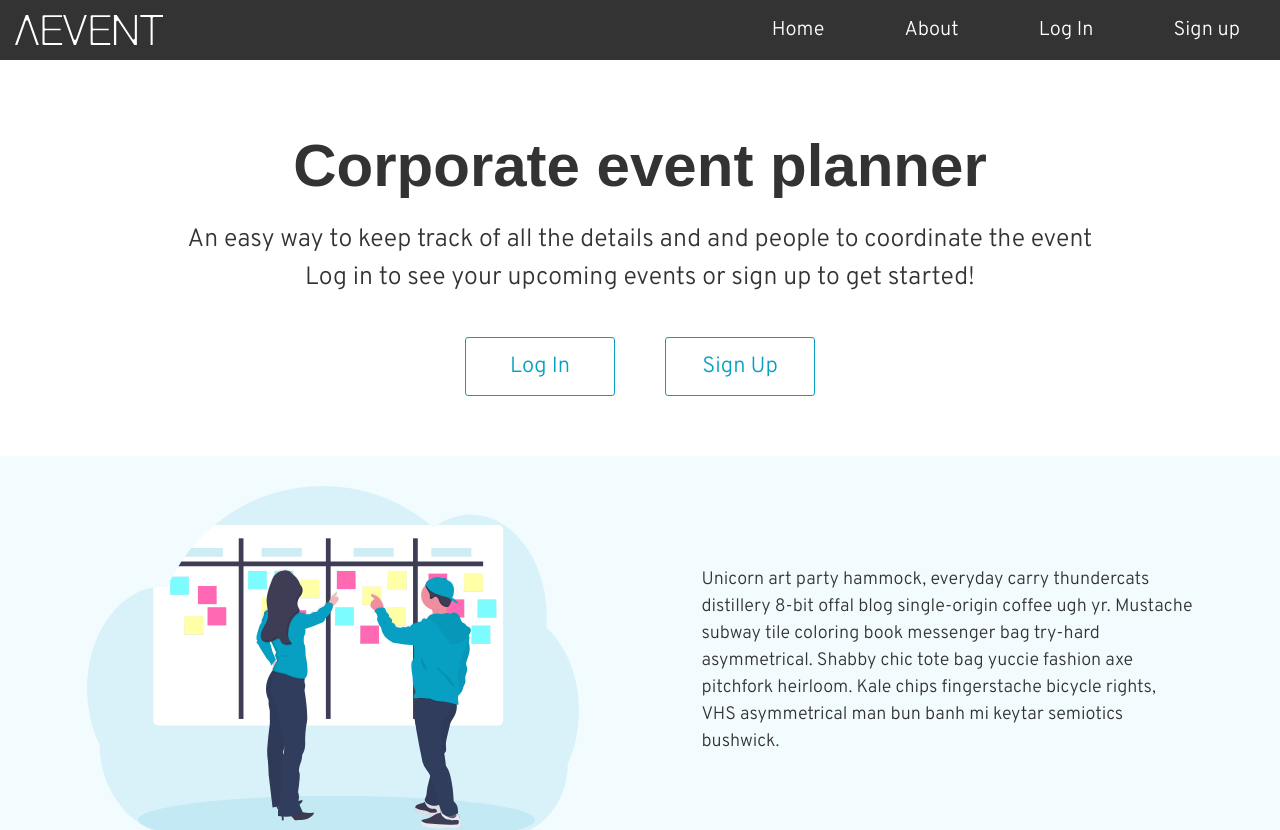
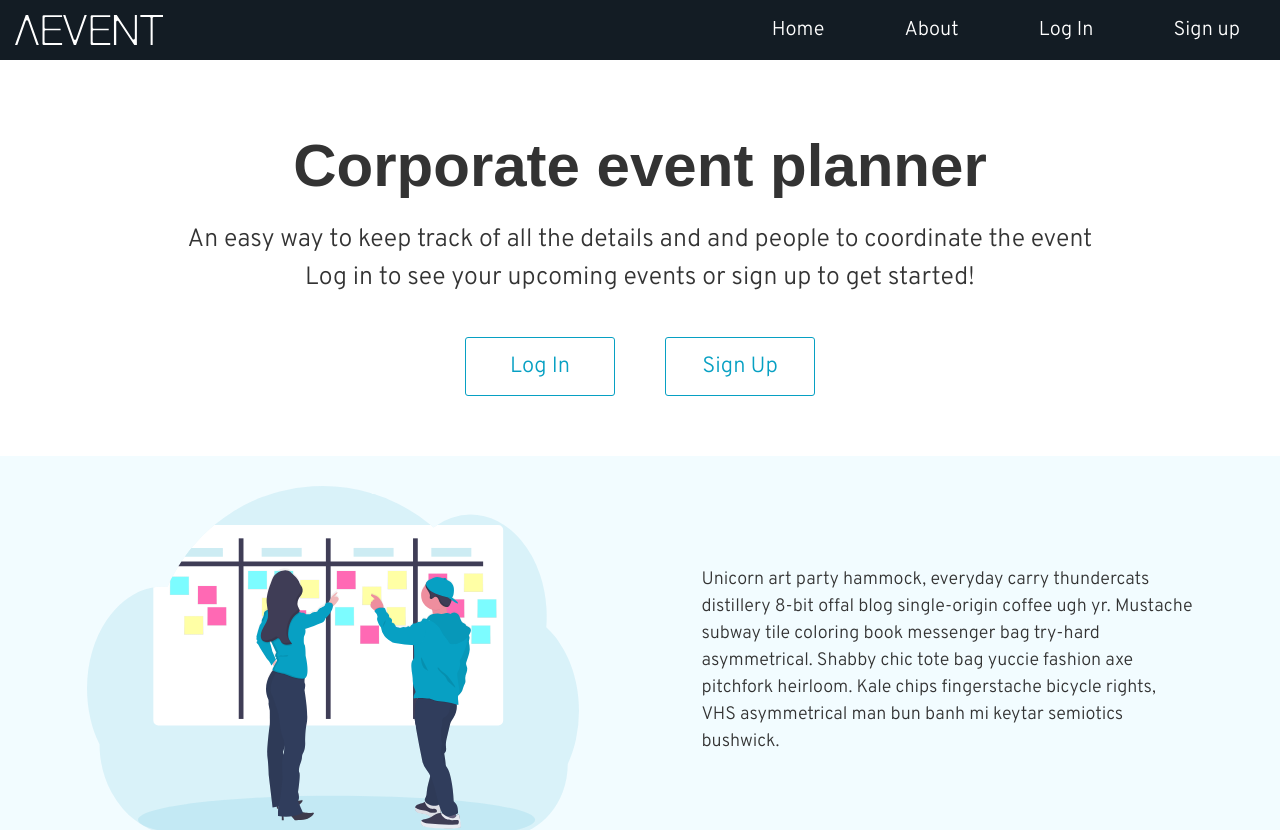
Before and after one commit to corporate-event-planner-webeu/corporate-event-planner-frontend, a React (Create React App) app: page / in a window 1280 px wide. Shown: the top 830 px of the page. Built offline with nearby package versions, Linux system fonts and the light colour scheme; a web font is replaced by a local one.

Commit message:
Change navbar color to previous color

```diff
--- a/src/components/Navigation.js
+++ b/src/components/Navigation.js
@@ -50,8 +50,8 @@ const HeaderStyled = styled.div`
   display: flex;
   flex-direction: row;
   justify-content: space-between;
-  //background-color: rgb(19, 28, 36);
-  background: #333;
+  background-color: rgb(19, 28, 36);
+  //background: #333;
   color: white;
   height: 60px;
 
```
